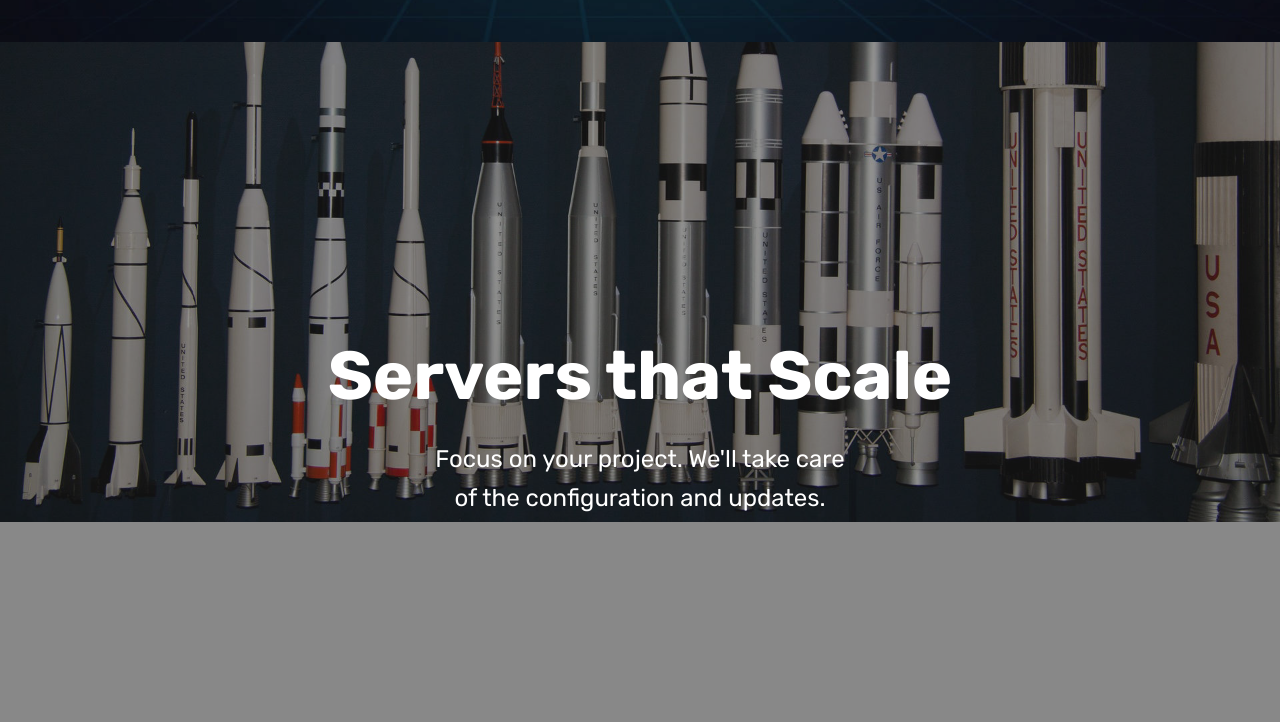
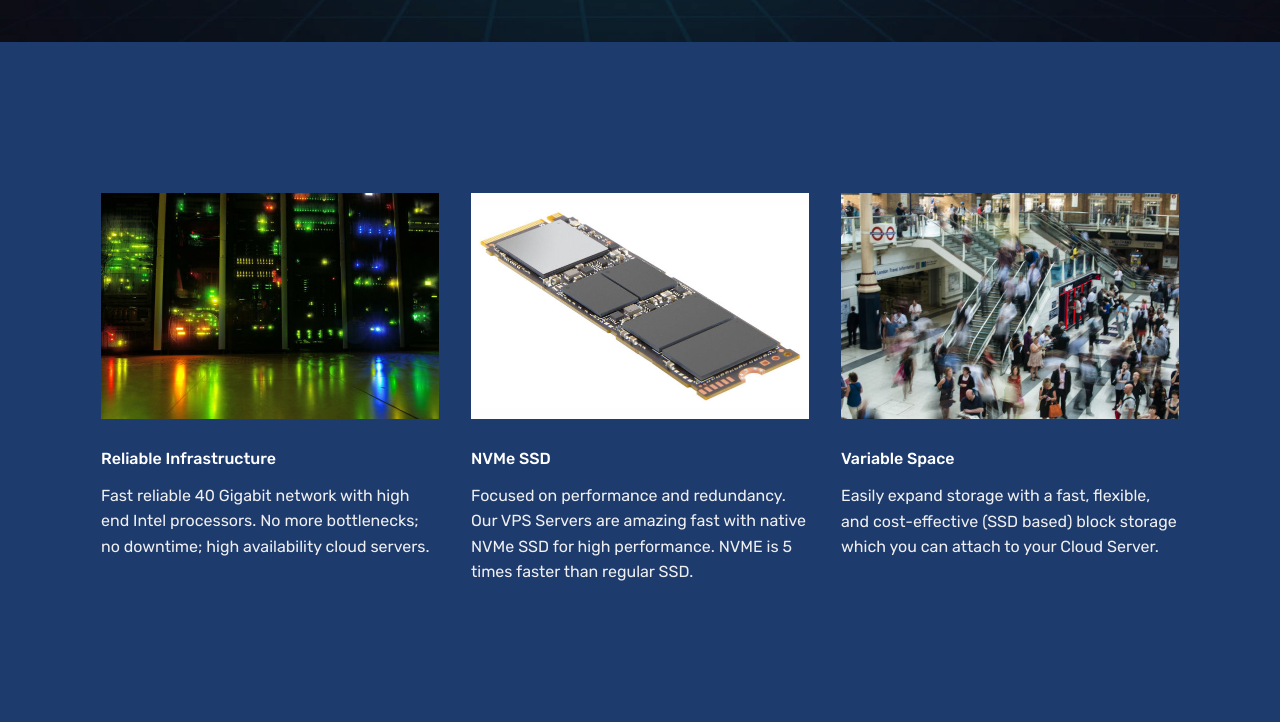
Before and after one commit to acs9/hispeed, a plain HTML site: page index.html in a window 1280 px wide. Shown: the part 758-1480 px from the top of the page. Drawn offline with Linux system fonts and the light colour scheme; files whose address does not match are found by name.

Commit message:
create github pages

```diff
--- a/assets/mobirise/css/mbr-additional.css
+++ b/assets/mobirise/css/mbr-additional.css
@@ -1152,19 +1152,6 @@ section.lazy-placeholder:after {
   text-align: left;
   color: #ffffff;
 }
-.cid-s7J4pLbHVT {
-  background-image: url("../../../assets/images/mbr-1920x1280.jpg");
-}
-.cid-s7J4pLbHVT P {
-  color: #767676;
-}
-.cid-s7J4pLbHVT H1 {
-  color: #ffffff;
-}
-.cid-s7J4pLbHVT .mbr-text,
-.cid-s7J4pLbHVT .mbr-section-btn {
-  color: #ffffff;
-}
 .cid-s32gtOs228 {
   padding-top: 135px;
   padding-bottom: 135px;
--- a/index.html
+++ b/index.html
@@ -55,7 +55,7 @@
     </nav>
 </section>
 
-<section class="engine"><a href="https://mobirise.info/y">free html site templates</a></section><section class="header15 cid-s32g9mJ9e8 mbr-fullscreen mbr-parallax-background" id="header15-3">
+<section class="engine"><a href="https://mobirise.info/j">website templates</a></section><section class="header15 cid-s32g9mJ9e8 mbr-fullscreen mbr-parallax-background" id="header15-3">
 
 
 
@@ -73,7 +73,7 @@
                 <div class="form-container">
                     <div class="media-container-column" data-form-type="formoid">
                         <!---Formbuilder Form--->
-                        <form action="https://mobirise.com/" method="POST" class="mbr-form form-with-styler" data-form-title="Mobirise Form"><input type="hidden" name="email" data-form-email="true" value="dhWtfm4aaJWDWZ82Rz68ayk5lSf6V2K1kv9GhrLWn4bv6cd6CLYmOOJ6OKaowNiaaLRoZ7evYOZlbpARiLrN+9Afd+zdE8UO224F5wJ6H40ivwCMnnRSBIN7n1QIoCvJ">
+                        <form action="https://mobirise.com/" method="POST" class="mbr-form form-with-styler" data-form-title="Mobirise Form"><input type="hidden" name="email" data-form-email="true" value="3R9Ce/Xz0fpHZTIum2VmniNiP4YEqAsB7cDlxJHbG+TT5dMPcJqUd9+7mEEo4+iJ5WnhN/S9mzGnj2YAYO466p/tioYskJWEZ0rq0oBXOtzWq79pp1w6YtA35y+kP+Yq">
                             <div class="row">
                                 <div hidden="hidden" data-form-alert="" class="alert alert-success col-12">Thanks for your interest in our services. We will revert shortly.</div>
                                 <div hidden="hidden" data-form-alert-danger="" class="alert alert-danger col-12">
@@ -105,26 +105,6 @@
             <i class="mbri-down mbr-iconfont"></i>
         </a>
     </div>
-</section>
-
-<section class="header1 cid-s7J4pLbHVT mbr-fullscreen mbr-parallax-background" id="header16-j">
-
-
-
-    <div class="mbr-overlay" style="opacity: 0.5; background-color: rgb(35, 35, 35);">
-    </div>
-
-    <div class="container">
-        <div class="row justify-content-md-center">
-            <div class="col-md-10 align-center">
-                <h1 class="mbr-section-title mbr-bold pb-3 mbr-fonts-style display-1">Servers that Scale</h1>
-
-                <p class="mbr-text pb-3 mbr-fonts-style display-5">Focus on your project. We'll take care<br>of the configuration and updates.</p>
-
-            </div>
-        </div>
-    </div>
-
 </section>
 
 <section class="features2 cid-s32gtOs228" id="features2-6">
@@ -363,7 +343,7 @@
         <div class="row justify-content-center">
             <div class="media-container-column col-lg-8" data-form-type="formoid">
                 <!---Formbuilder Form--->
-                <form action="https://mobirise.com/" method="POST" class="mbr-form form-with-styler" data-form-title="Mobirise Form"><input type="hidden" name="email" data-form-email="true" value="oKAa+387rsdxEkqHR5dPo1svzt8FEO774T6nJAl2lIlbQhmmWp+IvKN5u1rT8/pG2SbsjfWL7pAws+XETbotL0iSb+EpcuHJvHEsI8SuOYnMmi7LQrRF3hl5Cah33aQJ">
+                <form action="https://mobirise.com/" method="POST" class="mbr-form form-with-styler" data-form-title="Mobirise Form"><input type="hidden" name="email" data-form-email="true" value="i/jj8oth5nmFnho0xOHRcWLYbnyvFZ04YERy3Rc+M8dfUj6Gr9UwwTpCuSnYxABjfG6pbDfghir27do1MRo8R/89/+QmFysC/5zEX5Aq0CUI87ZLUE5YMUc7Ztvkf9il">
                     <div class="row">
                         <div hidden="hidden" data-form-alert="" class="alert alert-success col-12">Thanks for your interest! We will get back to you shortly.</div>
                         <div hidden="hidden" data-form-alert-danger="" class="alert alert-danger col-12">
```
Also changed, not shown: 1 other file.
